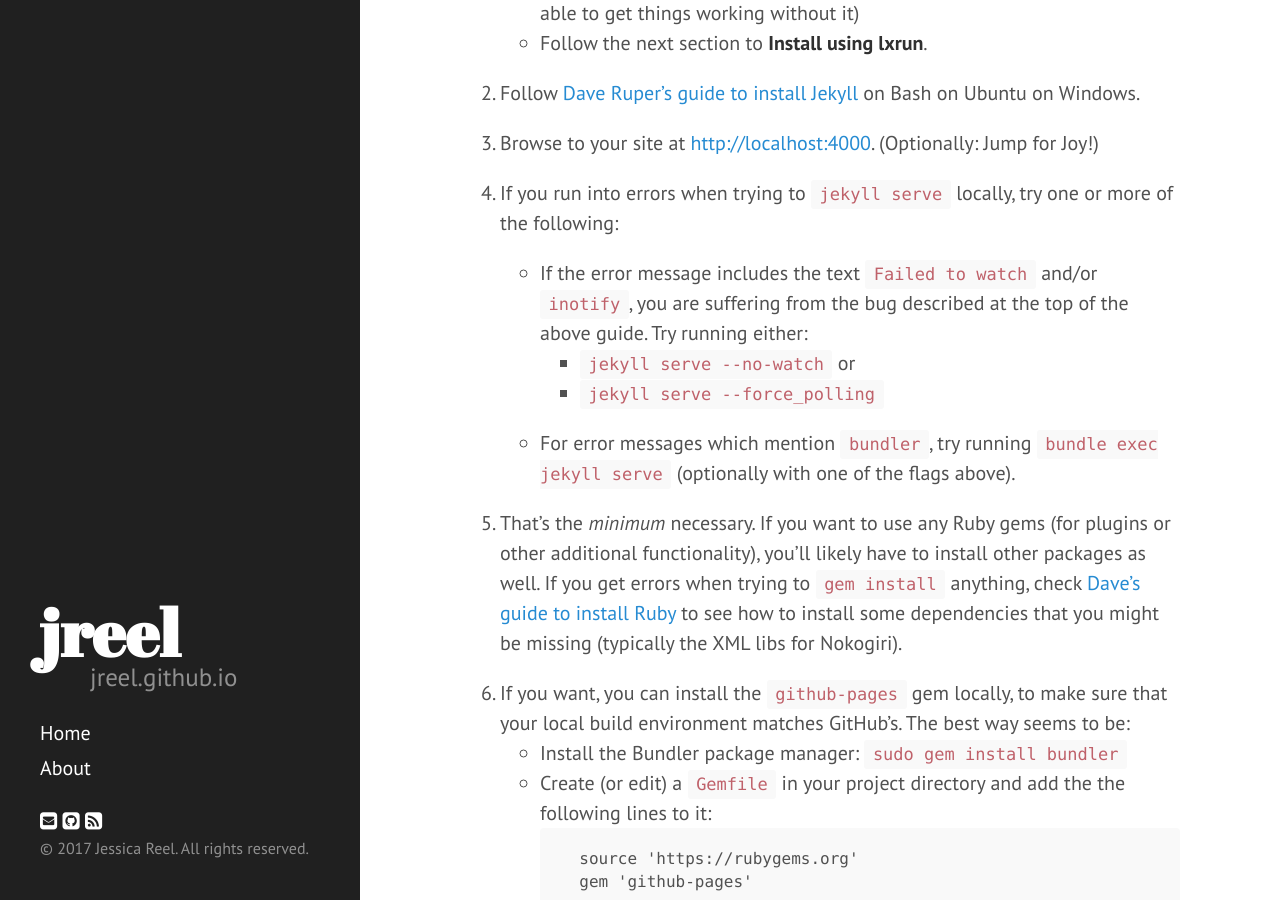
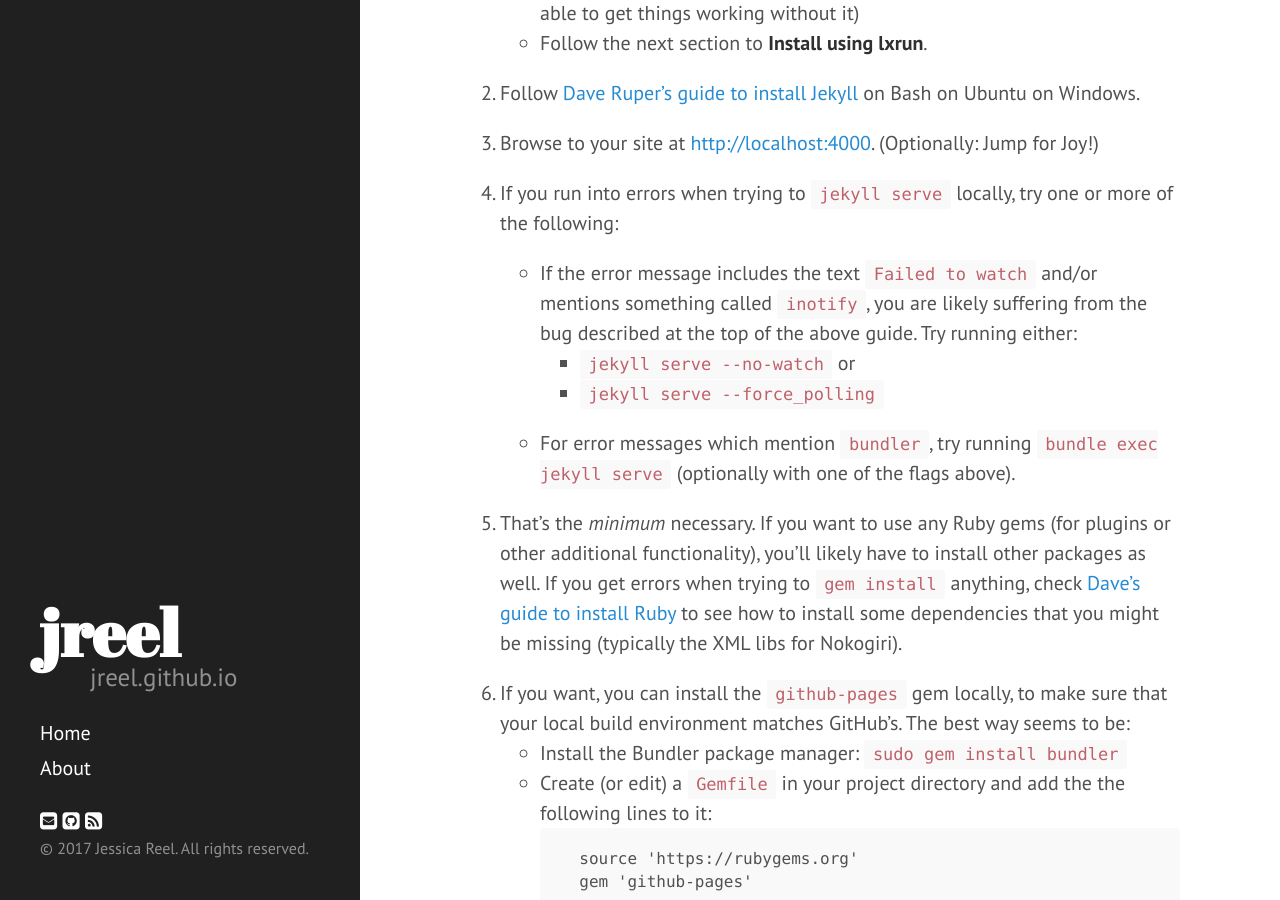
Before and after one commit to jreel/jreel.github.io, a Jekyll site: the page built from _posts/2017-07-20-installing-jekyll-on-windows.md, in a window 1280 px wide and 900 px high, scrolled down 1872 px. Built offline with Jekyll 4.4.1, drawn with Linux system fonts in a browser that asks for light colours; nearby versions of some CDN libraries.

Commit message:
blog post & other tweaks

```diff
--- a/_posts/2017-07-20-installing-jekyll-on-windows.md
+++ b/_posts/2017-07-20-installing-jekyll-on-windows.md
@@ -48,7 +48,7 @@ If you've been paying attention to trends in web development over the past few y
 
   4. If you run into errors when trying to `jekyll serve` locally, try one or more of the following:
 
-     - If the error message includes the text `Failed to watch` and/or `inotify`, you are suffering from the bug described at the top of the above guide. Try running either:
+     - If the error message includes the text `Failed to watch` and/or mentions something called `inotify`, you are likely suffering from the bug described at the top of the above guide. Try running either:
           - `jekyll serve --no-watch` or
           - `jekyll serve --force_polling`
      - For error messages which mention `bundler`, try running `bundle exec jekyll serve` (optionally with one of the flags above).
```
